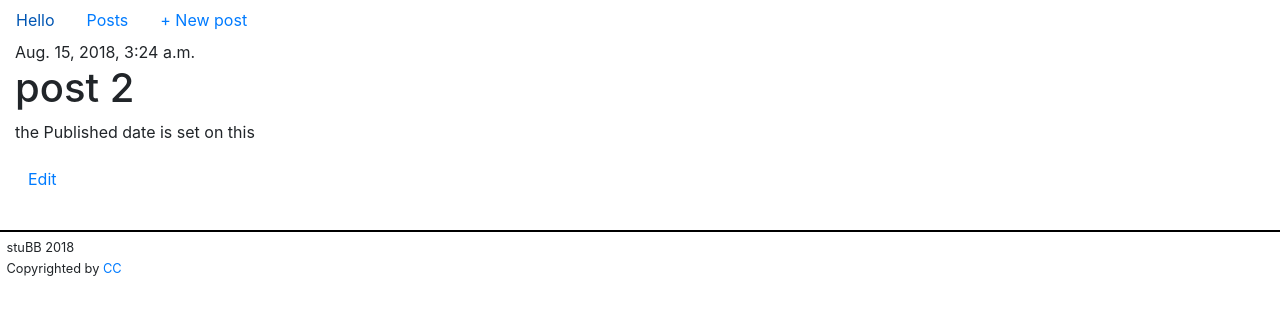
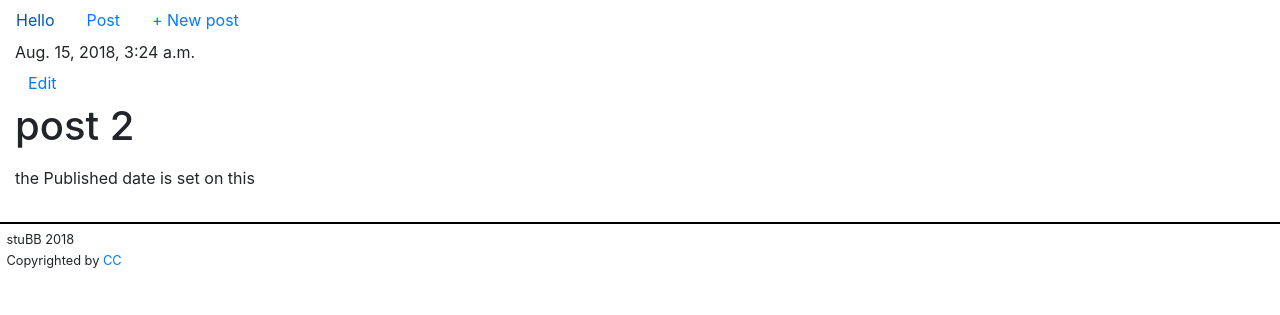
Before and after one commit to btbell/basic-form, a Django app: page /post/2/ in a window 1280 px wide. Shown: the top 315 px of the page. Run offline with Django 3.2, Linux system fonts and the light colour scheme; data comes from the database, SQL or seed files in the repository; some libraries are stand-ins or nearby versions.

Commit message:
fixed edit url and tempate

```diff
--- a/basic_forms/forms.py
+++ b/basic_forms/forms.py
@@ -5,4 +5,4 @@ from .models import Post
 class PostForm(forms.ModelForm):
     class Meta:
         model = Post
-        fields = ('title', 'text',)
+        fields = ('email', 'title', 'text',)
--- a/basic_forms/models.py
+++ b/basic_forms/models.py
@@ -3,7 +3,8 @@ from django.utils import timezone
 
 # Create your models here.
 class Post(models.Model):
-    author = models.ForeignKey('auth.User', on_delete=models.CASCADE)
+    #author = models.ForeignKey('auth.User', on_delete=models.CASCADE)
+    email = models.EmailField(blank=False, default='')
     title = models.CharField(max_length=200)
     text = models.TextField()
     created_date = models.DateTimeField(
--- a/basic_forms/templates/basic_forms/base.html
+++ b/basic_forms/templates/basic_forms/base.html
@@ -19,7 +19,7 @@
             <a class="nav-link" href="{% url 'hello' %}">Hello</a>
         </li>
         <li class="nav-item">
-            <a class="nav-link" href="{% url 'posts' %}">Posts</a>
+            <a class="nav-link" href="{% url 'post' %}">Post</a>
         </li>
         <li class="nav-item">
             <a class="nav-link" href="{% url 'post_new' %}">+ New post</span></a>
--- a/basic_forms/templates/basic_forms/post_detail.html
+++ b/basic_forms/templates/basic_forms/post_detail.html
@@ -9,8 +9,10 @@
                 {{ post.published_date }}
             </div>
         {% endif %}
+        <a class="btn btn-default" href="{% url 'post_edit' pk=post.pk %}"><span>Edit</span></a>
         <h1>{{ post.title }}</h1>
+        <p>{{ post.email }}</p>
         <p>{{ post.text|linebreaksbr }}</p>
     </div>
-    <a class="btn btn-default" href="{% url 'post_edit' pk=post.pk %}"><span>Edit</span></a>
+
 {% endblock%}
--- a/basic_forms/urls.py
+++ b/basic_forms/urls.py
@@ -4,7 +4,8 @@ from . import views
 urlpatterns = [
     #path('admin/', admin.site.urls),
     path('hello', views.hello, name='hello'),
-    path('posts', views.ListPosts.as_view(), name='posts'),
+    path('post', views.ListPosts.as_view(), name='post'),
     path('post/<int:pk>/', views.post_detail, name='post_detail'),
+    path('post/<int:pk>/edit/', views.post_edit, name='post_edit'),
     path('post/new/', views.post_new, name='post_new'),
 ]
--- a/basic_forms/views.py
+++ b/basic_forms/views.py
@@ -10,7 +10,7 @@ from .models import Post
 # list all posts
 class ListPosts(generic.ListView):
     model = Post
-    template_name = 'basic_forms/posts.html'
+    template_name = 'basic_forms/post.html'
     context_object_name = 'all_posts'
 
     def get_queryset(self):
@@ -25,16 +25,28 @@ def post_new(request):
         form = PostForm(request.POST)
         if form.is_valid():
             post = form.save(commit=False)
-            #post.author = request.user
+            post.email = ''
             post.published_date = timezone.now()
             post.save()
             return redirect('post_detail', pk=post.pk)
     else:
         form = PostForm()
     return render(request, 'basic_forms/post_edit.html', {'form': form})
-    #form = PostForm()
-    #return render(request, 'basic_forms/post_edit.html', {'form': form})
 
 def post_detail(request, pk):
     post = get_object_or_404(Post, pk=pk)
     return render(request, 'basic_forms/post_detail.html', {'post': post})
+
+def post_edit(request, pk):
+    post = get_object_or_404(Post, pk=pk)
+    if request.method == "POST":
+        form = PostForm(request.POST, instance=post)
+        if form.is_valid():
+            post = form.save(commit=False)
+            post.email = ''
+            post.published_date = timezone.now()
+            post.save()
+            return redirect('post_detail', pk=post.pk)
+        else:
+            form = PostForm(instance=post)
+        return render(request, 'basic_forms/post_edit.html', {'form': form})
```
Also changed, not shown: README.md, basic_forms/migrations/0002_auto_20180903_0220.py (added), basic_forms/templates/basic_forms/post.html (renamed from basic_forms/templates/basic_forms/posts.html), db.sqlite3.
